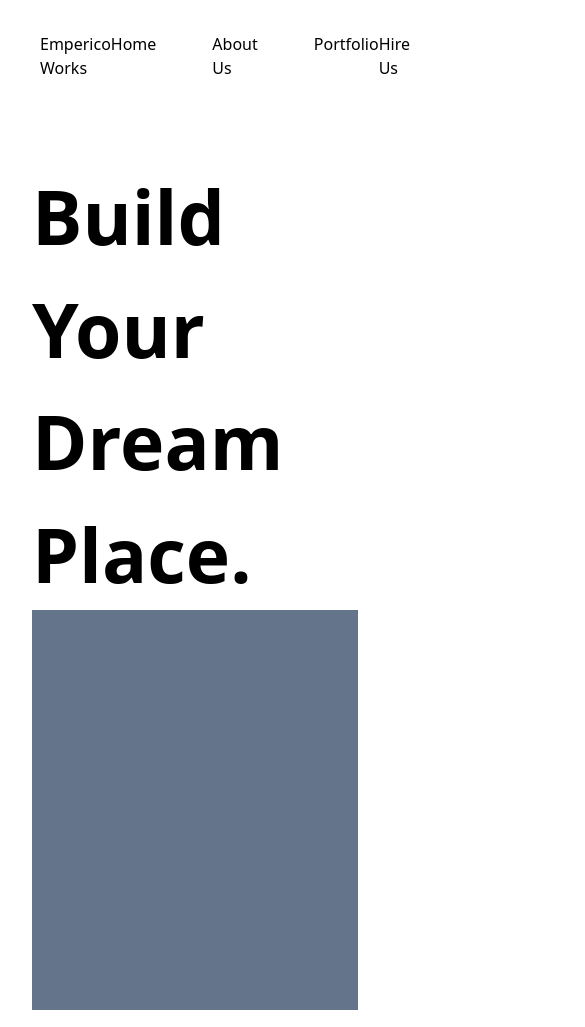
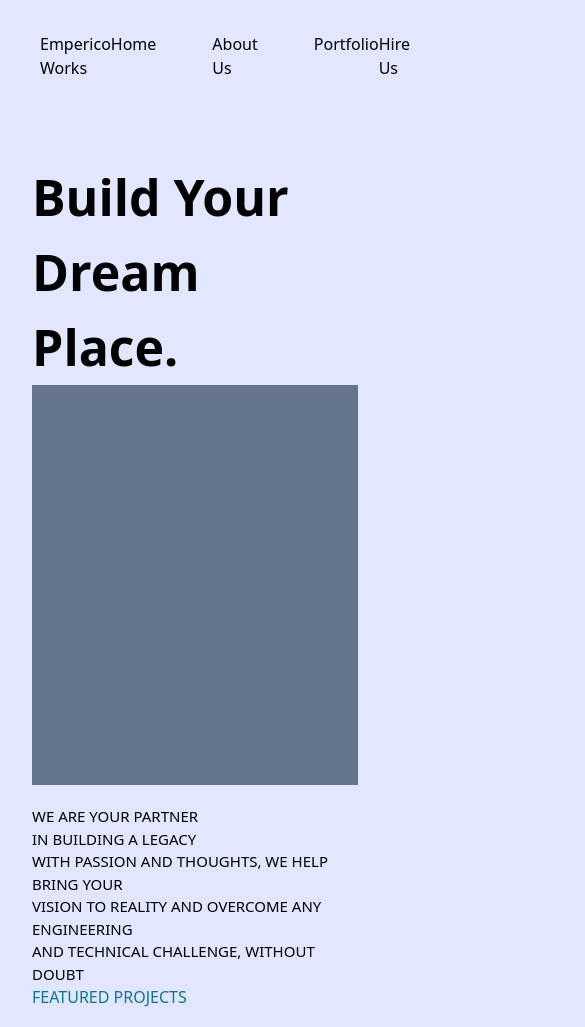
Before and after one commit to Joshuaatanu/emperico-works, a website: page index.html in a window 390 px wide. Shown: the top 1027 px of the page, 585 px wide, since content can reach past the window. Drawn offline with Linux system fonts and the light colour scheme.

Commit message:
optimized for mobile

```diff
--- a/index.html
+++ b/index.html
@@ -9,7 +9,7 @@
     <title>Tailwind Starter</title>
 </head>
 
-<body class="sm:bg-blue-300 md:bg-red-300 lg:bg-gray-100">
+<body class="sm:bg-blue-300 md:bg-red-300 lg:bg-green-100 min-[320px]:bg-indigo-100">
     <!-- <div class="text-center mt-12">
         <h1 class="text-4xl text-yellow-500 font-bold">Heap Heap Arrayy!</h1>
         <p class="text-xl text-white mt-4"> I have created my first html project using tailwind. </p>
@@ -27,20 +27,20 @@
     </nav>
 
     <section id="hero" class="px-8 mt-12">
-        <h1 class="text-[75px]  font-semibold">
+        <h1 class="sm:text-[50px] md:text-[75px] lg:text-[100px]  min-[320px]:text-[50px]   font-semibold">
             Build Your <br>
             Dream Place.
         </h1>
         <div class="h-[400px] w-full bg-slate-500">
-            <h4 class="ml-[800px] pt-[100px] text-[100px] md:hidden"> Image</h4>
+
         </div>
     </section>
 
     <section id="legacy" class="px-8 mt-5">
         <div class="">
-            <h1 class=" float-left  sm:text-[15px] text-[35px] md:text-[20px]">WE ARE YOUR PARTNER <br> IN BUILDING A
+            <h1 class=" float-left  sm:text-[15px] text-[35px] md:text-[20px]  min-[320px]:text-[15px]">WE ARE YOUR PARTNER <br> IN BUILDING A
                 LEGACY</h1>
-            <h1 class="float-right sm:text-[12px] text-[30px] md:text-[20px] ">WITH PASSION AND THOUGHTS, WE HELP BRING
+            <h1 class="float-right  sm:text-[12px] text-[30px] md:text-[20px] min-[320px]:text-[15px]">WITH PASSION AND THOUGHTS, WE HELP BRING
                 YOUR <br>
                 VISION TO REALITY AND OVERCOME ANY ENGINEERING <br>
                 AND TECHNICAL CHALLENGE, WITHOUT DOUBT</h1>
```
Also changed, not shown: styles/output.css.
